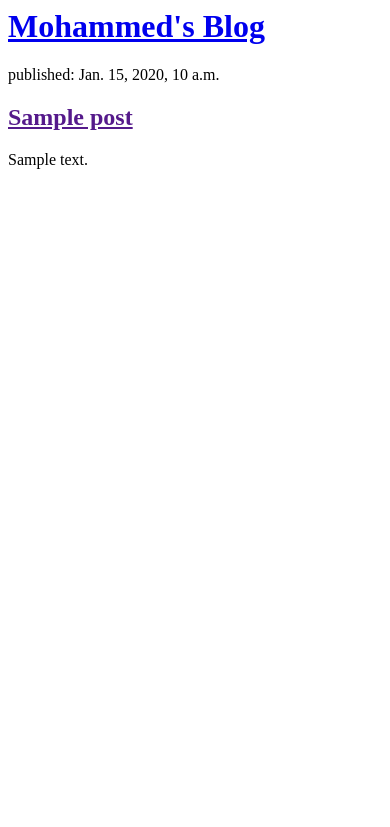
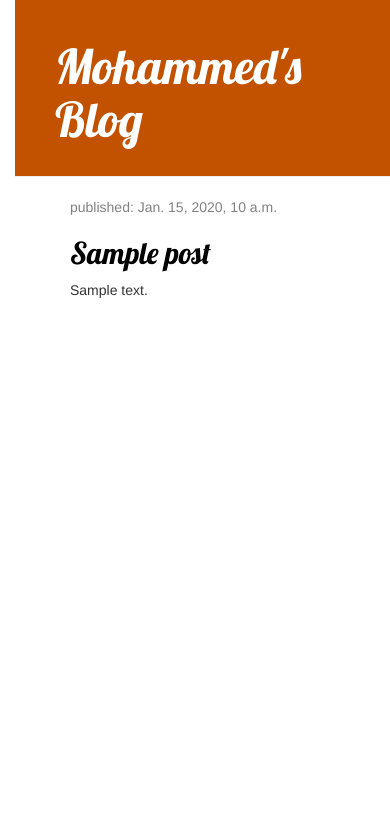
Before and after one commit to mj-alq/BridgingCourseWork, a Django app: page / in a window 390 px wide. Shown: the top 827 px of the page. Run offline with Django 3.2, Linux system fonts and the light colour scheme; tables that the repository leaves empty hold one stand-in row (values such as "Sample post"); some libraries are stand-ins or nearby versions.

Commit message:
Added view and template for detailed blog post and used CSS and bootstrap. Made a base.html template.

```diff
--- /dev/null
+++ b/How to run.txt
@@ -0,0 +1,3 @@
+myweb\Scripts\activate
+
+python manage.py runserver
--- /dev/null
+++ b/blog/static/css/blog.css
@@ -0,0 +1,46 @@
+h1 a, h2 a {
+	color: #C25100;
+	font-family: 'Lobster';
+}
+
+body {
+	padding-left: 15px;
+}
+
+.page-header {
+background-color: #C25100;
+margin-top: 0;
+padding: 20px 20px 20px 40px;
+}
+.page-header h1, .page-header h1 a, .page-header h1 a:visited, .page-header h1 a:active {
+color: #ffffff;
+font-size: 36pt;
+text-decoration: none;
+}
+.content {
+margin-left: 40px;
+}
+h1, h2, h3, h4 {
+font-family: 'Lobster', cursive;
+}
+.date {
+color: #828282;
+}
+.save {
+float: right;
+}
+.post-form textarea, .post-form input {
+width: 100%;
+}
+.top-menu, .top-menu:hover, .top-menu:visited {
+color: #ffffff;
+float: right;
+font-size: 26pt;
+margin-right: 20px;
+}
+.post {
+margin-bottom: 70px;
+}
+.post h2 a, .post h2 a:visited {
+color: #000000;
+}
--- /dev/null
+++ b/blog/templates/blog/base.html
@@ -0,0 +1,28 @@
+{% load static %}
+<html>
+	<head>
+		<title>Mohammed's Blog</title>
+
+		<link rel="stylesheet" href="//maxcdn.bootstrapcdn.com/bootstrap/3.2.0/css/bootstrap.min.css">
+
+		<link rel="stylesheet" href="//maxcdn.bootstrapcdn.com/bootstrap/3.2.0/css/bootstrap-theme.min.css">
+
+		<link href="//fonts.googleapis.com/css?family=Lobster&subset=latin,latin-ext" rel="stylesheet" type="text/css">
+
+		<link rel="stylesheet" href="{% static 'css/blog.css' %}">
+
+
+	</head>
+	<body>
+		<div class="page-header">
+			<h1><a href="/">Mohammed's Blog</a></h1>
+		</div>
+		<div class="content container">
+			<div class="row">
+				<div class="col-md-8">
+				{% block content %}
+				{% endblock %}
+				</div>
+			</div>
+		</div>
+	</body>
--- a/blog/templates/blog/post_list.html
+++ b/blog/templates/blog/post_list.html
@@ -1,16 +1,14 @@
-<html>
-	<head>
-		<title>Mohammed's Blog</title>
-	</head>
-<body>
-	<div>
-		<h1><a href="/">Mohammed's Blog</a></h1>
-	</div>
+
+{% extends 'blog/base.html' %}
+
+{% block content %}
 	{% for post in posts %}
-	<div>
-		<p>published: {{ post.published_date }}</p>
-		<h2><a href="">{{ post.title }}</a></h2>
-		<p>{{ post.text|linebreaksbr }}</p>
-	</div>
-	{% endfor %}
-</body>
+		<div class="post">
+			<div class="date">
+				<p>published: {{ post.published_date }}</p>
+			</div>
+			<h2><a href="{% url 'post_detail' pk=post.pk %}">{{ post.title }}</a></h2>
+			<p>{{ post.text|linebreaksbr }}</p>
+		</div>
+			{% endfor %}
+{% endblock %}
--- a/blog/urls.py
+++ b/blog/urls.py
@@ -2,8 +2,6 @@ from django.urls import path
 from . import views
 
 urlpatterns = [
-	path('', views.post_list, name="post_list")
-
-
-
+	path('', views.post_list, name="post_list"),
+	path('post/<int:pk>/', views.post_detail, name='post_detail'),
 ]
--- a/blog/views.py
+++ b/blog/views.py
@@ -1,8 +1,14 @@
 from django.shortcuts import render
 from .models import  Post
 from django.utils import timezone
+from django.shortcuts import render, get_object_or_404
 # Create your views here.
 
 def post_list(request):
 	posts = Post.objects.filter(published_date__lte=timezone.now()).order_by('published_date')
 	return render(request, 'blog/post_list.html', {'posts' : posts})
+
+
+def post_detail(request, pk):
+	post = get_object_or_404(Post, pk=pk)
+	return render(request, 'blog/post_detail.html', {'post': post})
```
Also changed, not shown: blog/templates/blog/post_detail.html (added, +13 -0 lines).
